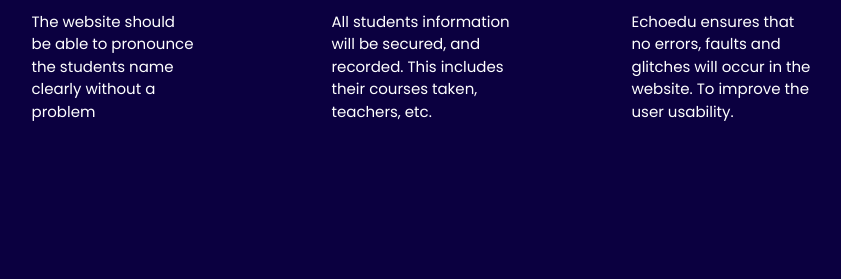
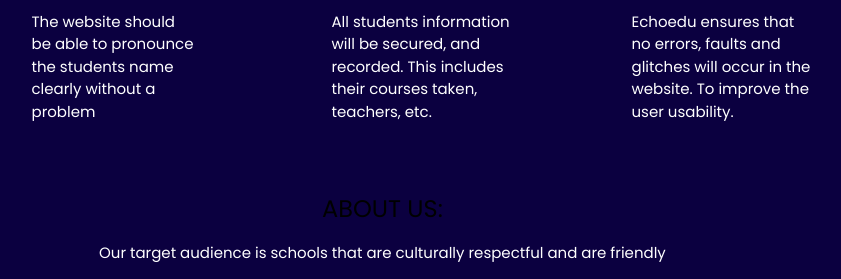
Before and after one commit to AntonDLRC/Student-Management-System, a Flask app: page / in a window 1280 px wide. Shown: the part 670-949 px from the top of the page, without its empty margins (306-1147 px from the left). Before the commit the page ends 791 px from the top, so only its background shows below. Run offline with Flask 3, Linux system fonts and the light colour scheme.

Commit message:
added about us page message

```diff
--- a/templates/home.html
+++ b/templates/home.html
@@ -53,6 +53,7 @@
 
 <div class="expectations">
     <h3> WHAT TO EXPECT: </h3>
+
     <div class="pronounce">
         <h4> Pronounce </h4>
         <p>
@@ -85,4 +86,11 @@
     </div>
 
 </div>
+
+<div class="about-us">
+    <h3> ABOUT US: </h3>
+    <p>
+        Our target audience is schools that are culturally respectful and are friendly
+    </p>
+</div>
 {% endblock %}
```
